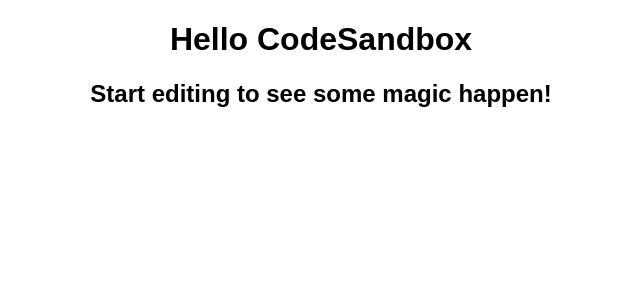
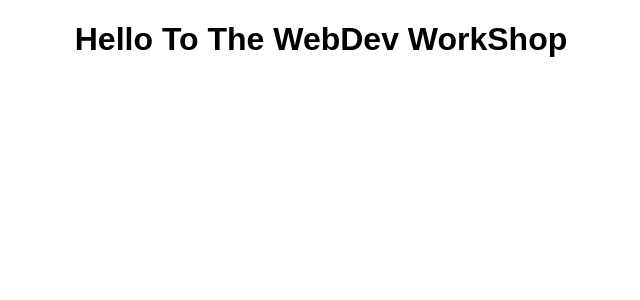
Before and after one commit to Infinity0106/WS-web-dev, a React (Create React App) app: page / in a window 1280 px wide. Shown: the top 300 px of the page, without its empty margins (319-959 px from the left). Built offline with nearby package versions, Linux system fonts and the light colour scheme.

Commit message:
initial commit Welcome message

```diff
--- a/src/App.js
+++ b/src/App.js
@@ -4,8 +4,7 @@
 export default function App() {
   return (
     <div className="App">
-      <h1>Hello CodeSandbox</h1>
-      <h2>Start editing to see some magic happen!</h2>
+      <h1>Hello To The WebDev WorkShop</h1>
     </div>
   );
 }
```
